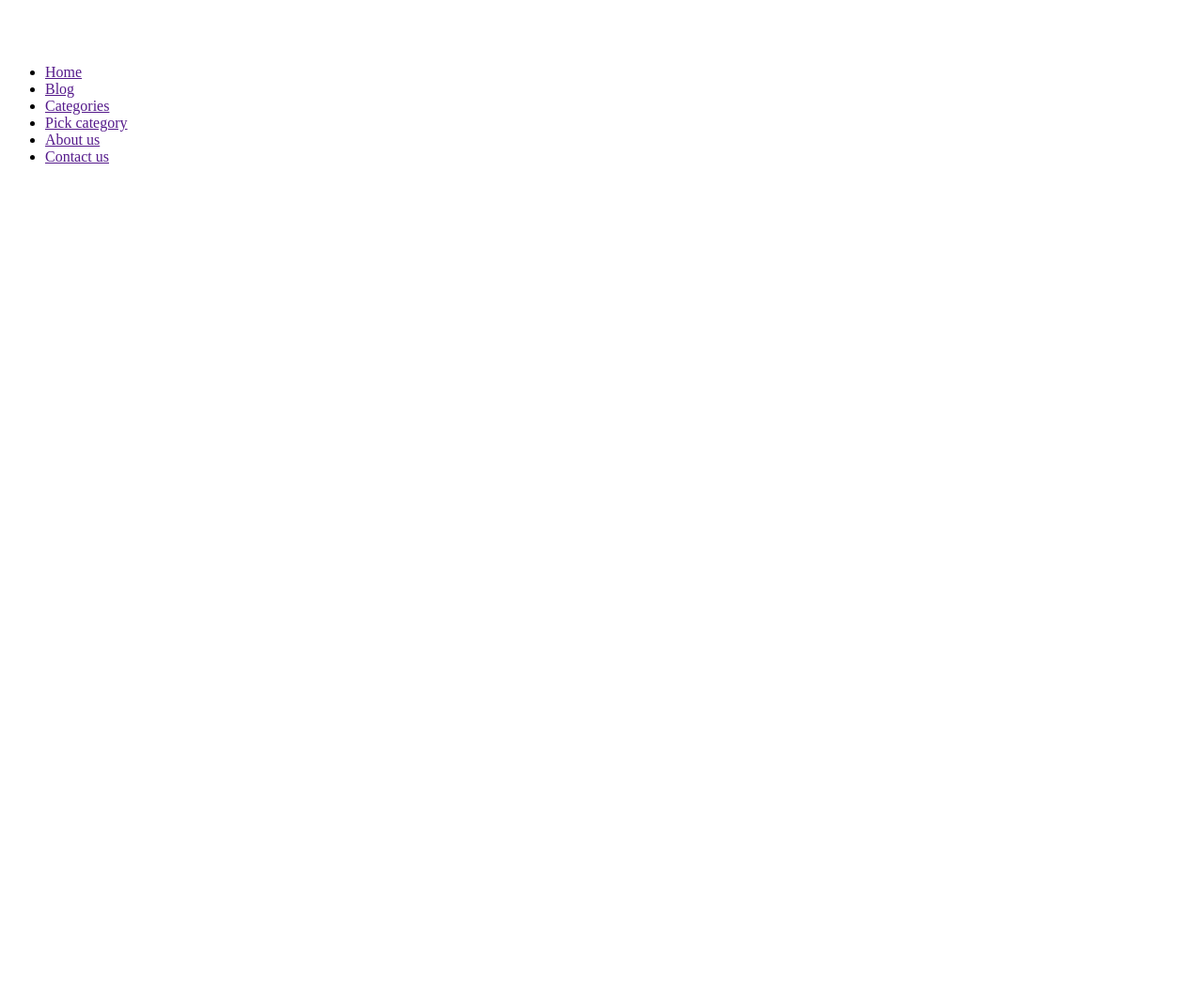
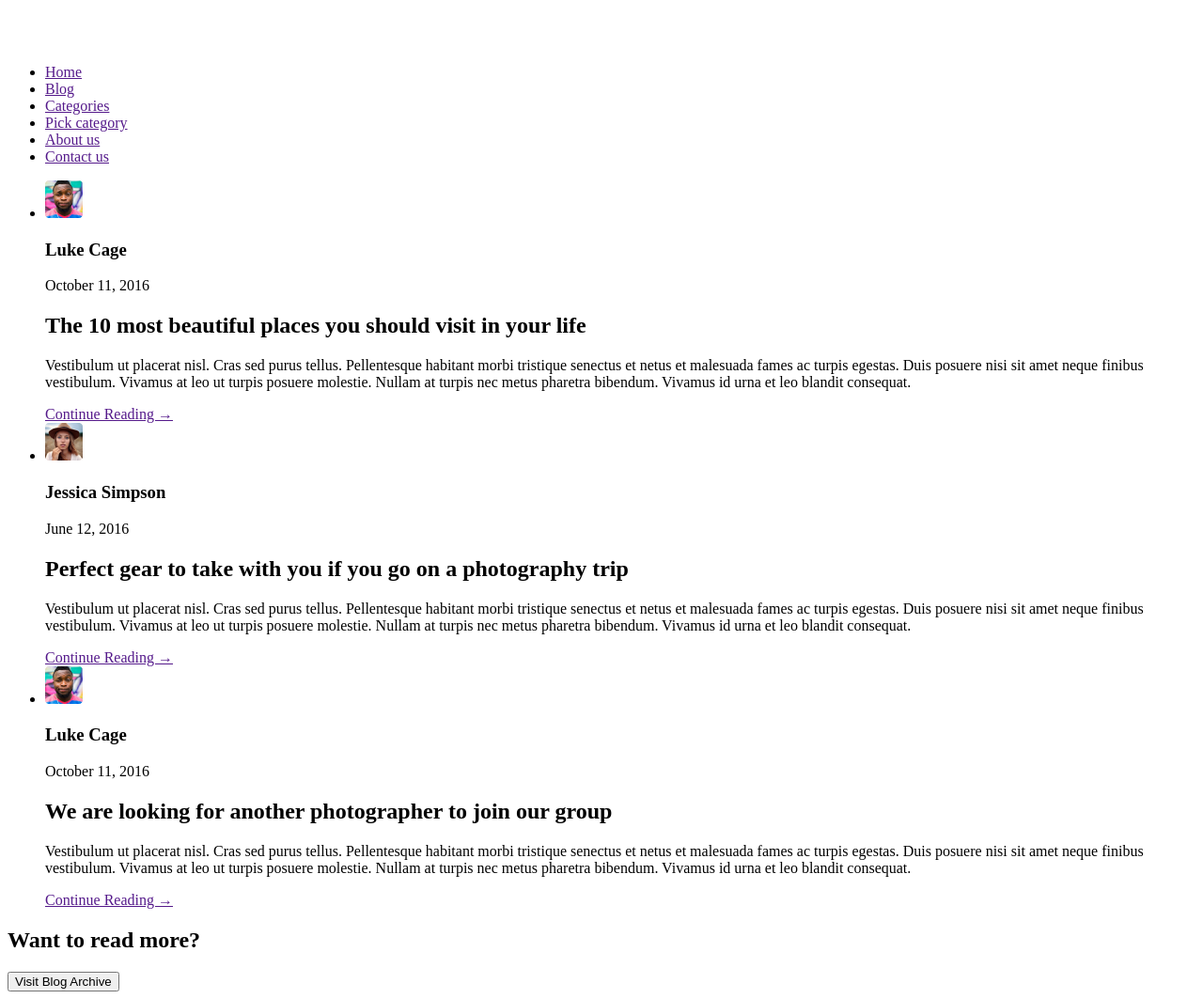
Before and after one commit to lukaluks/Explorer, a plain HTML site: page index.html in a window 1280 px wide. Shown: the whole page at 94% size. Before the commit the page ends 800 px from the top, so only its background shows below. Drawn offline with Linux system fonts and the light colour scheme.

Commit message:
arnicle lay aute

```diff
--- a/index.html
+++ b/index.html
@@ -32,6 +32,74 @@
         </nav>
     </header>
     <main>
+        <section>
+            <ul>
+                <li>
+                    <article>
+                        <div>
+                            <img src="./images/man.png" alt="man">
+                            <h3>Luke Cage</h3>
+                            <time datetime="2016-10-11" >October 11, 2016</time>
+                        </div>
+                        <h2>The 10 most beautiful places you should visit in your life</h2>
+                        <div>
+                            <p>Vestibulum ut placerat nisl. Cras sed purus tellus. Pellentesque
+                                habitant morbi tristique senectus et netus et malesuada fames ac
+                                 turpis egestas. Duis posuere nisi sit amet neque finibus vestibulum.
+                                Vivamus at leo ut turpis posuere molestie. Nullam at turpis nec metus
+                                 pharetra bibendum. Vivamus id urna et leo blandit consequat.</p>
+                            <a href="">Continue Reading →</a>
+                        </div>
+                    </article>
+                </li>
+                <li>
+                    <article>
+                        <div>
+                            <img src="./images/wuman.png" alt="wuman">
+                            <h3>Jessica Simpson</h3>
+                            <time datetime="2016-07-12">June 12, 2016</time>
+                        </div>
+                        <h2>Perfect gear to take with you if you go on a photography trip</h2>
+                        <div>
+                            <p>Vestibulum ut placerat nisl. Cras sed purus tellus.
+                                Pellentesque habitant morbi tristique senectus et netus
+                                et malesuada fames ac turpis egestas. Duis posuere nisi sit
+                                amet neque finibus vestibulum.
+                                Vivamus at leo ut turpis posuere molestie. Nullam at turpis
+                                nec metus pharetra bibendum. Vivamus id urna et leo blandit
+                                 consequat.</p>
+                            <a href="">Continue Reading →</a>
+                        </div>
+                    </article>
+                </li>
+                <li>
+                    <article>
+                        <div>
+                            <img src="./images/man.png" alt="man">
+                            <h3>Luke Cage</h3>
+
+                            <time datetime="2016-10-11">October 11, 2016</time>
+                        </div>
+                        <h2>We are looking for another photographer to join our group</h2>
+                        <div>
+                            <p>Vestibulum ut placerat nisl. Cras
+                                sed purus tellus. Pellentesque habitant
+                                morbi tristique senectus et netus et malesuada
+                                 fames ac turpis egestas. Duis posuere nisi sit amet
+                                 neque finibus vestibulum.
+                                Vivamus at leo ut turpis posuere molestie. Nullam at
+                                turpis nec metus pharetra bibendum. Vivamus id urna et
+                                 leo blandit consequat.</p>
+                            <a href="">Continue Reading →</a>
+                        </div>
+                    </article>
+                </li>
+            </ul>
+            <div>
+                <h2>Want to read more?</h2>
+                <button type="button">Visit Blog Archive</button>
+            </div>
+        </section>
 
     </main>
     <footer>
```
Also changed, not shown: images/man.png (added), images/wuman.png (added).
